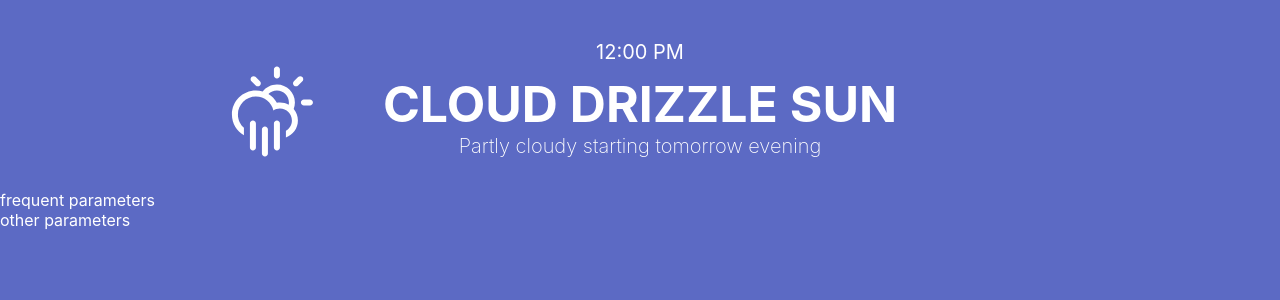
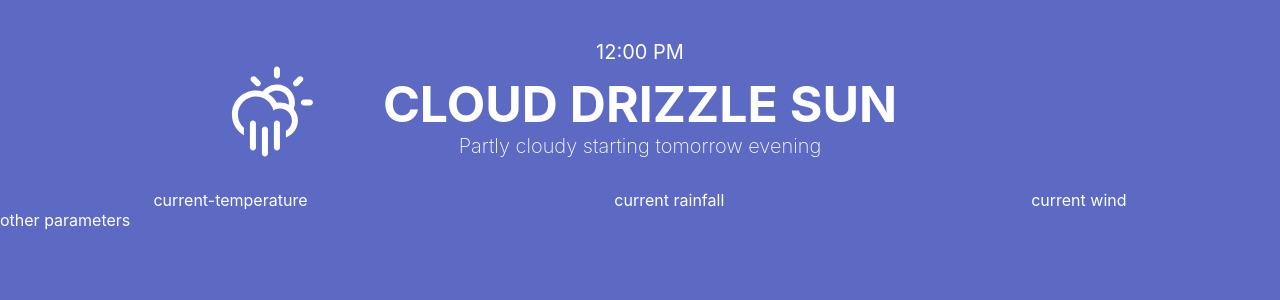
Before and after one commit to abheist/weather_app, a React (Create React App) app: page / in a window 1280 px wide. Shown: the top 300 px of the page. Built offline with nearby package versions, Linux system fonts and the light colour scheme.

Commit message:
AKS | start working on frequest parameters

```diff
--- a/src/pages/app.jsx
+++ b/src/pages/app.jsx
@@ -27,7 +27,17 @@ class App extends React.Component {
                         <div className="flex-4" />
                     </div>
                     <div className="detailed-frequent-parameters">
-                        frequent parameters
+                        <div className="flex-row justify-around align-center">
+                            <div className="frequent-box current-temperature-box">
+                                current-temperature
+                            </div>
+                            <div className="frequent-box current-rainfall-box">
+                                current rainfall
+                            </div>
+                            <div className="frequent-box current-wind-box">
+                                current wind
+                            </div>
+                        </div>
                     </div>
                     <div className="other-parameters">other parameters</div>
                 </div>
```
